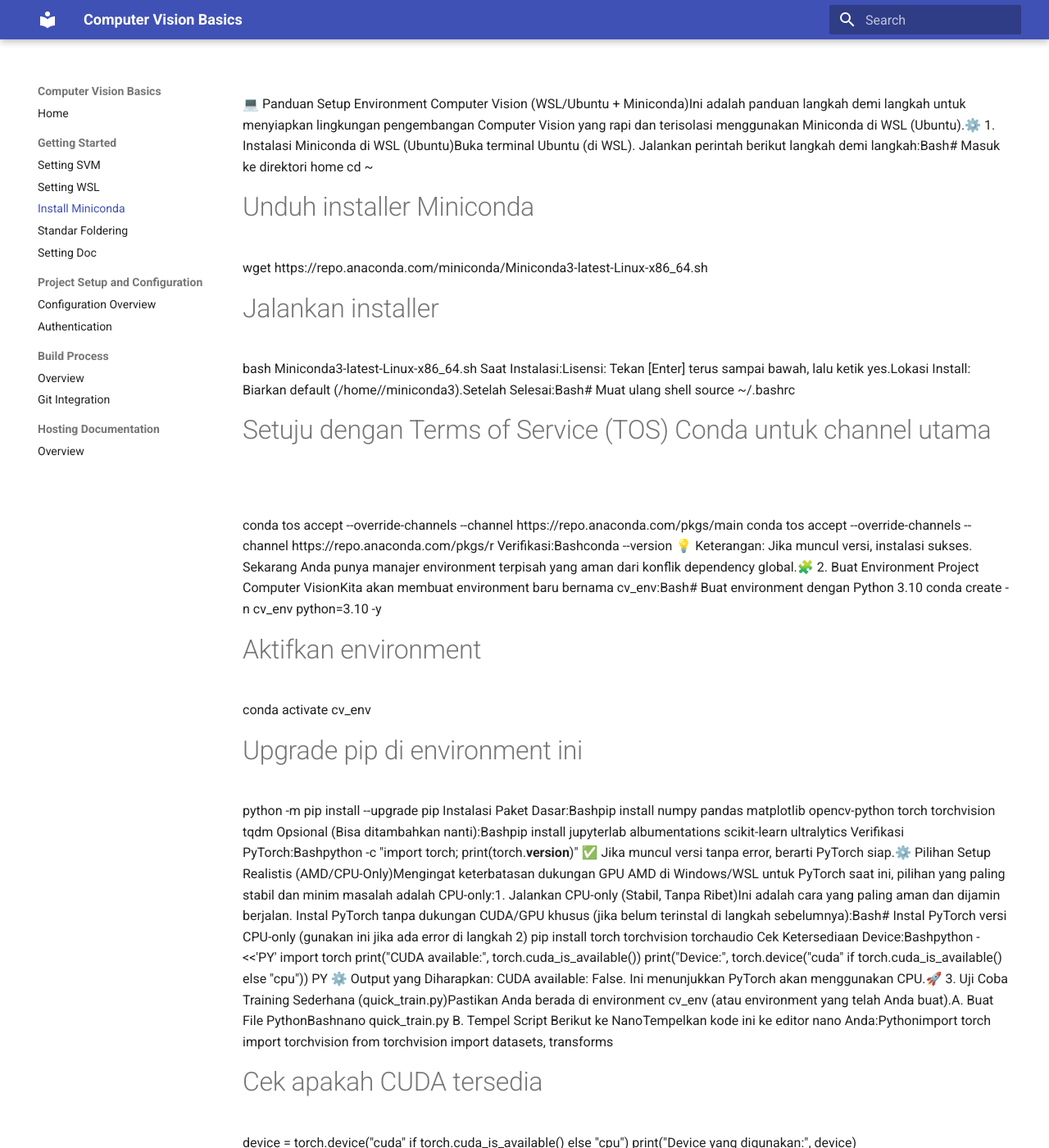
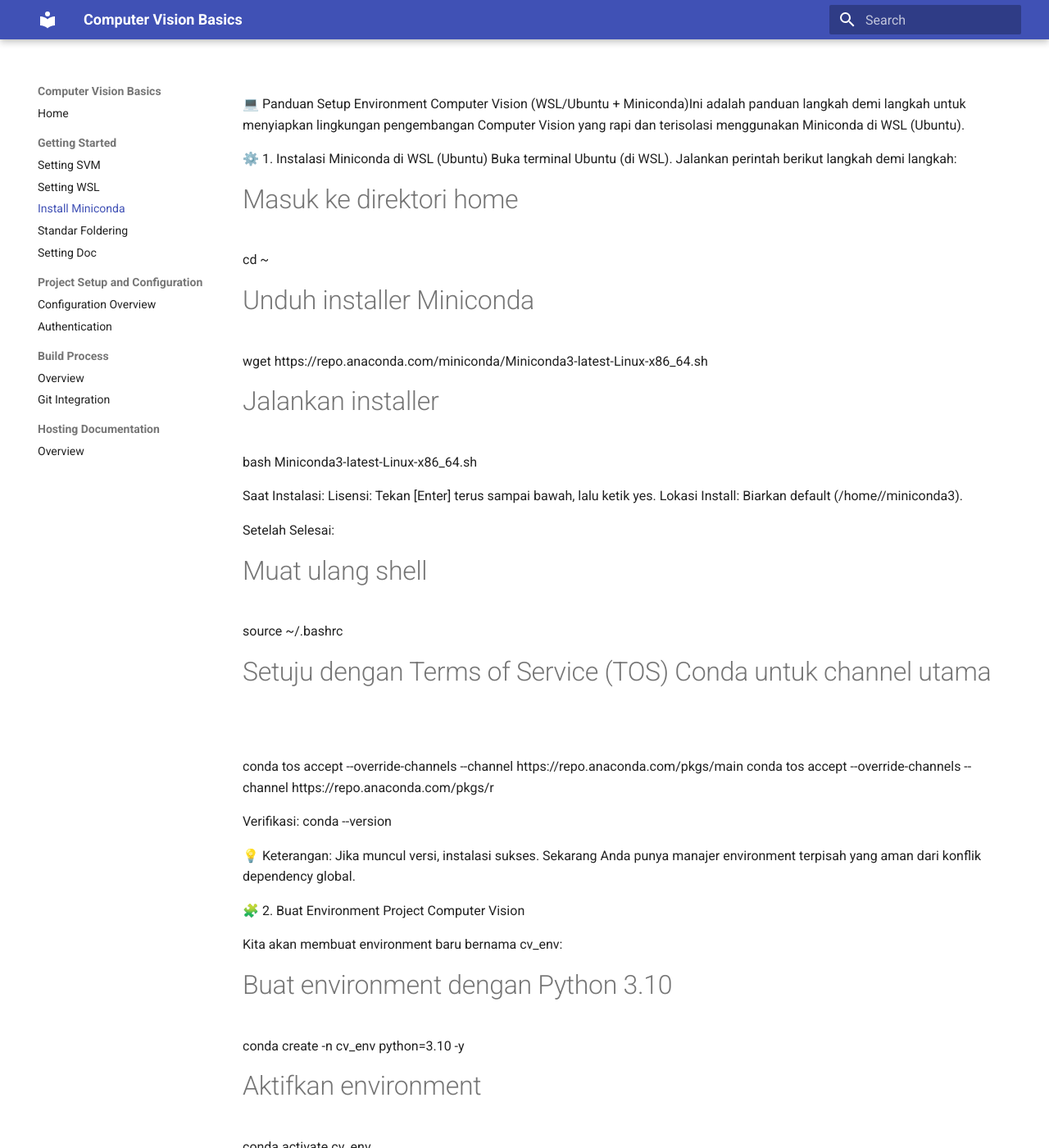
Before and after one commit to h4rksh4rp/computer_vision_basics, an MkDocs documentation site: the page built from docs/miniconda-install.md, in a window 1280 px wide and 1400 px high. Shown: the whole window at 82% size. Built offline with MkDocs 1.6.1 and Material for MkDocs 9.7.7, drawn with Linux system fonts in a browser that asks for light colours; the version menu is left out; some of the changed text lies outside the part shown.

Commit message:
Update miniconda-install.md

```diff
--- a/docs/miniconda-install.md
+++ b/docs/miniconda-install.md
@@ -1,53 +1,94 @@
-💻 Panduan Setup Environment Computer Vision (WSL/Ubuntu + Miniconda)Ini adalah panduan langkah demi langkah untuk menyiapkan lingkungan pengembangan Computer Vision yang rapi dan terisolasi menggunakan Miniconda di WSL (Ubuntu).⚙️ 1. Instalasi Miniconda di WSL (Ubuntu)Buka terminal Ubuntu (di WSL). Jalankan perintah berikut langkah demi langkah:Bash# Masuk ke direktori home
+💻 Panduan Setup Environment Computer Vision (WSL/Ubuntu + Miniconda)Ini adalah panduan langkah demi langkah untuk menyiapkan lingkungan pengembangan Computer Vision yang rapi dan terisolasi menggunakan Miniconda di WSL (Ubuntu).
+
+⚙️ 1. Instalasi Miniconda di WSL (Ubuntu)
+Buka terminal Ubuntu (di WSL). Jalankan perintah berikut langkah demi langkah:
+
+#Masuk ke direktori home
 cd ~
+#Unduh installer Miniconda
+wget https://repo.anaconda.com/miniconda/Miniconda3-latest-Linux-x86_64.sh
+#Jalankan installer
+bash Miniconda3-latest-Linux-x86_64.sh
 
-# Unduh installer Miniconda
-wget https://repo.anaconda.com/miniconda/Miniconda3-latest-Linux-x86_64.sh
+Saat Instalasi:
+Lisensi: Tekan [Enter] terus sampai bawah, lalu ketik yes.
+Lokasi Install: Biarkan default (/home/<username>/miniconda3).
 
-# Jalankan installer
-bash Miniconda3-latest-Linux-x86_64.sh
-Saat Instalasi:Lisensi: Tekan [Enter] terus sampai bawah, lalu ketik yes.Lokasi Install: Biarkan default (/home/<username>/miniconda3).Setelah Selesai:Bash# Muat ulang shell
+Setelah Selesai:
+#Muat ulang shell
 source ~/.bashrc
 
-# Setuju dengan Terms of Service (TOS) Conda untuk channel utama
+#Setuju dengan Terms of Service (TOS) Conda untuk channel utama
 conda tos accept --override-channels --channel https://repo.anaconda.com/pkgs/main
 conda tos accept --override-channels --channel https://repo.anaconda.com/pkgs/r
-Verifikasi:Bashconda --version
-💡 Keterangan: Jika muncul versi, instalasi sukses. Sekarang Anda punya manajer environment terpisah yang aman dari konflik dependency global.🧩 2. Buat Environment Project Computer VisionKita akan membuat environment baru bernama cv_env:Bash# Buat environment dengan Python 3.10
+
+Verifikasi:
+conda --version
+
+💡 Keterangan: Jika muncul versi, instalasi sukses. Sekarang Anda punya manajer environment terpisah yang aman dari konflik dependency global.
+
+🧩 2. Buat Environment Project Computer Vision
+
+Kita akan membuat environment baru bernama cv_env:
+#Buat environment dengan Python 3.10
 conda create -n cv_env python=3.10 -y
 
-# Aktifkan environment
+#Aktifkan environment
 conda activate cv_env
 
-# Upgrade pip di environment ini
+#Upgrade pip di environment ini
 python -m pip install --upgrade pip
-Instalasi Paket Dasar:Bashpip install numpy pandas matplotlib opencv-python torch torchvision tqdm
-Opsional (Bisa ditambahkan nanti):Bashpip install jupyterlab albumentations scikit-learn ultralytics
-Verifikasi PyTorch:Bashpython -c "import torch; print(torch.__version__)"
-✅ Jika muncul versi tanpa error, berarti PyTorch siap.⚙️ Pilihan Setup Realistis (AMD/CPU-Only)Mengingat keterbatasan dukungan GPU AMD di Windows/WSL untuk PyTorch saat ini, pilihan yang paling stabil dan minim masalah adalah CPU-only:1. Jalankan CPU-only (Stabil, Tanpa Ribet)Ini adalah cara yang paling aman dan dijamin berjalan. Instal PyTorch tanpa dukungan CUDA/GPU khusus (jika belum terinstal di langkah sebelumnya):Bash# Instal PyTorch versi CPU-only (gunakan ini jika ada error di langkah 2)
+
+Instalasi Paket Dasar:
+pip install numpy pandas matplotlib opencv-python torch torchvision tqdm
+
+Opsional (Bisa ditambahkan nanti):
+pip install jupyterlab albumentations scikit-learn ultralytics
+
+Verifikasi PyTorch:
+python -c "import torch; print(torch.__version__)"
+✅ Jika muncul versi tanpa error, berarti PyTorch siap.
+
+
+⚙️ Pilihan Setup Realistis (AMD/CPU-Only)
+Mengingat keterbatasan dukungan GPU AMD di Windows/WSL untuk PyTorch saat ini, pilihan yang paling stabil dan minim masalah adalah CPU-only:
+1. Jalankan CPU-only (Stabil, Tanpa Ribet)
+Ini adalah cara yang paling aman dan dijamin berjalan. Instal PyTorch tanpa dukungan CUDA/GPU khusus (jika belum terinstal di langkah sebelumnya):
+#Instal PyTorch versi CPU-only (gunakan ini jika ada error di langkah 2)
 pip install torch torchvision torchaudio
-Cek Ketersediaan Device:Bashpython - <<'PY'
+
+Cek Ketersediaan Device:
+python - <<'PY'
 import torch
 print("CUDA available:", torch.cuda_is_available())
 print("Device:", torch.device("cuda" if torch.cuda_is_available() else "cpu"))
 PY
-⚙️ Output yang Diharapkan: CUDA available: False. Ini menunjukkan PyTorch akan menggunakan CPU.🚀 3. Uji Coba Training Sederhana (quick_train.py)Pastikan Anda berada di environment cv_env (atau environment yang telah Anda buat).A. Buat File PythonBashnano quick_train.py
-B. Tempel Script Berikut ke NanoTempelkan kode ini ke editor nano Anda:Pythonimport torch
+
+⚙️ Output yang Diharapkan: CUDA available: False. Ini menunjukkan PyTorch akan menggunakan CPU.
+
+
+🚀 3. Uji Coba Training Sederhana (quick_train.py)
+Pastikan Anda berada di environment cv_env (atau environment yang telah Anda buat).
+A. Buat File Python
+nano quick_train.py
+B. Tempel Script Berikut ke Nano
+Tempelkan kode ini ke editor nano Anda:
+import torch
 import torchvision
 from torchvision import datasets, transforms
 
-# Cek apakah CUDA tersedia
+#Cek apakah CUDA tersedia
 device = torch.device("cuda" if torch.cuda_is_available() else "cpu")
 print("Device yang digunakan:", device)
 
-# Download dataset MNIST
+#Download dataset MNIST
 transform = transforms.Compose([transforms.ToTensor()])
 train_data = datasets.MNIST(root="data", train=True, download=True, transform=transform)
 
-# Buat DataLoader
+#Buat DataLoader
 train_loader = torch.utils.data.DataLoader(train_data, batch_size=64, shuffle=True)
 
-# Buat model sederhana
+#Buat model sederhana
 model = torch.nn.Sequential(
     torch.nn.Flatten(),
     torch.nn.Linear(28 * 28, 128),
@@ -58,7 +99,7 @@ model = torch.nn.Sequential(
 optimizer = torch.optim.Adam(model.parameters(), lr=0.001)
 loss_fn = torch.nn.CrossEntropyLoss()
 
-# Satu epoch training sederhana
+#Satu epoch training sederhana
 for batch_idx, (X, y) in enumerate(train_loader):
     X, y = X.to(device), y.to(device)
     pred = model(X)
```
Also changed, not shown: other parts of docs/miniconda-install.md (+13 -2 lines).
